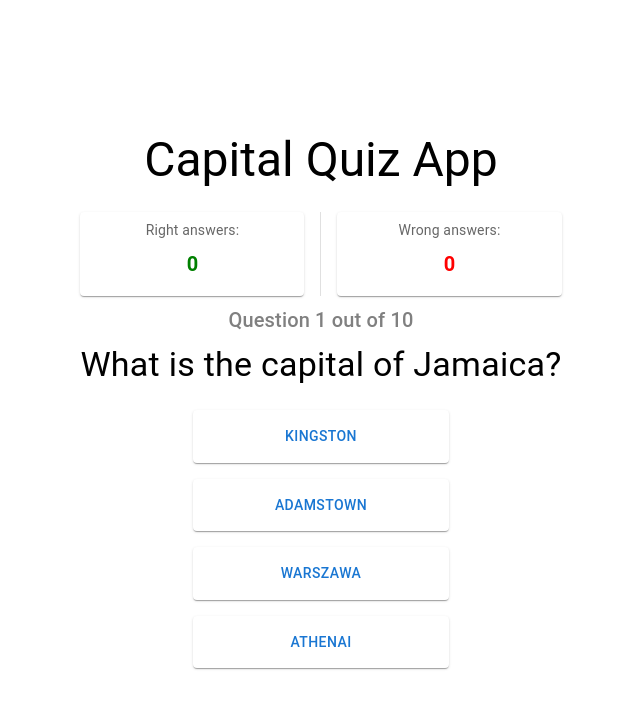
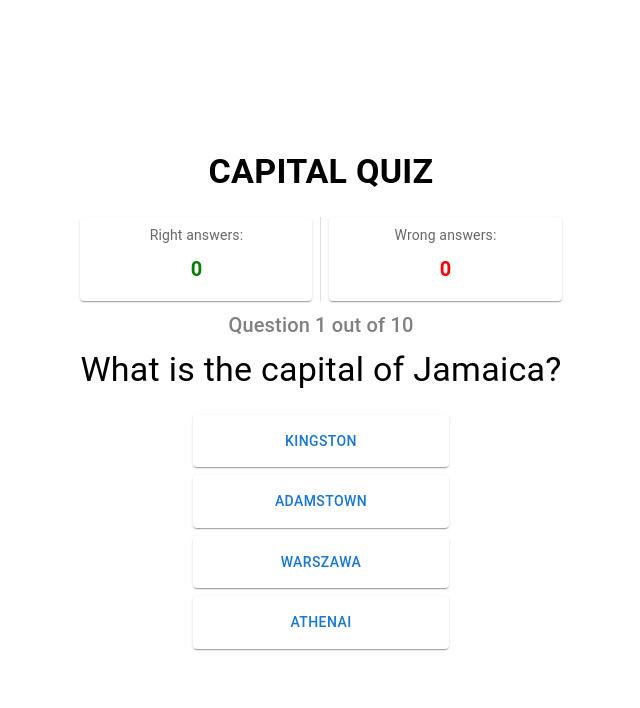
Before and after one commit to Vozika/quiz-app, a React (Create React App) app: page / in a window 1280 px wide. Both pictures are taken after a click on the button "START". Shown: the top 708 px of the page, without its empty margins (319-959 px from the left). Built offline with nearby package versions, Linux system fonts and the light colour scheme.

Commit message:
Another one bites.

```diff
--- a/package.json
+++ b/package.json
@@ -1,6 +1,7 @@
 {
   "name": "quiz-app",
   "version": "0.1.0",
+  "homepage": ".",
   "private": true,
   "dependencies": {
     "@emotion/react": "^11.9.3",
--- a/src/App.css
+++ b/src/App.css
@@ -1,5 +1,5 @@
 .App {
-  width: 75%;
+  width: 85%;
   height: 100vh;
   display: flex;
   flex-direction: column;
--- a/src/App.js
+++ b/src/App.js
@@ -107,8 +107,8 @@ function App() {
 
   return (
     <div className="App">
-      <Typography variant="h3" paddingBottom={3}>
-        Capital Quiz App
+      <Typography variant="h4" paddingBottom={3}>
+        <strong>CAPITAL QUIZ</strong>
       </Typography>
 
       <div className={currentQuestion === 11 ? "gameover" : "gameover none"}>
@@ -144,7 +144,7 @@ function App() {
               justifyContent="center"
               alignItems="center"
               divider={<Divider orientation="vertical" flexItem />}
-              spacing={2}
+              spacing={1}
             >
               <Item>
                 Right answers:
@@ -173,7 +173,7 @@ function App() {
             direction="column"
             justifyContent="center"
             alignItems="center"
-            spacing={2}
+            spacing={1}
           >
             {question.options.map((answer) => {
               return (
--- a/src/index.css
+++ b/src/index.css
@@ -1,13 +1,4 @@
 body {
   margin: 0;
-  font-family: -apple-system, BlinkMacSystemFont, 'Segoe UI', 'Roboto', 'Oxygen',
-    'Ubuntu', 'Cantarell', 'Fira Sans', 'Droid Sans', 'Helvetica Neue',
-    sans-serif;
-  -webkit-font-smoothing: antialiased;
-  -moz-osx-font-smoothing: grayscale;
+
 }
-
-code {
-  font-family: source-code-pro, Menlo, Monaco, Consolas, 'Courier New',
-    monospace;
-}
```
